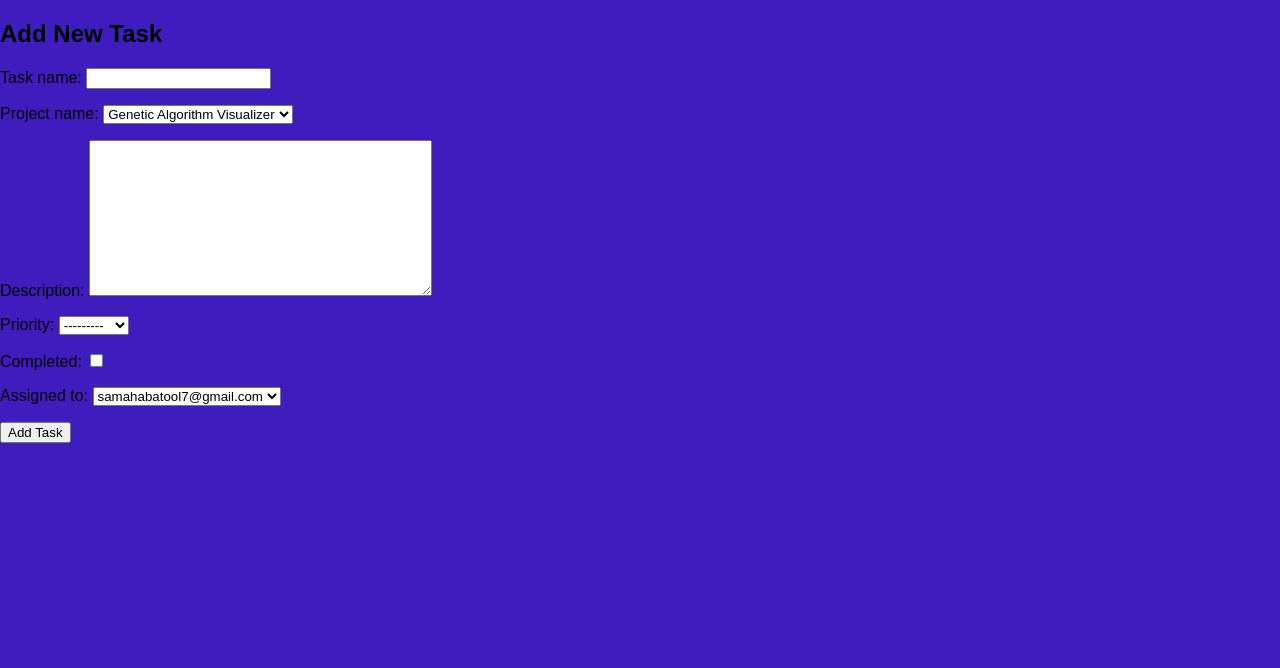
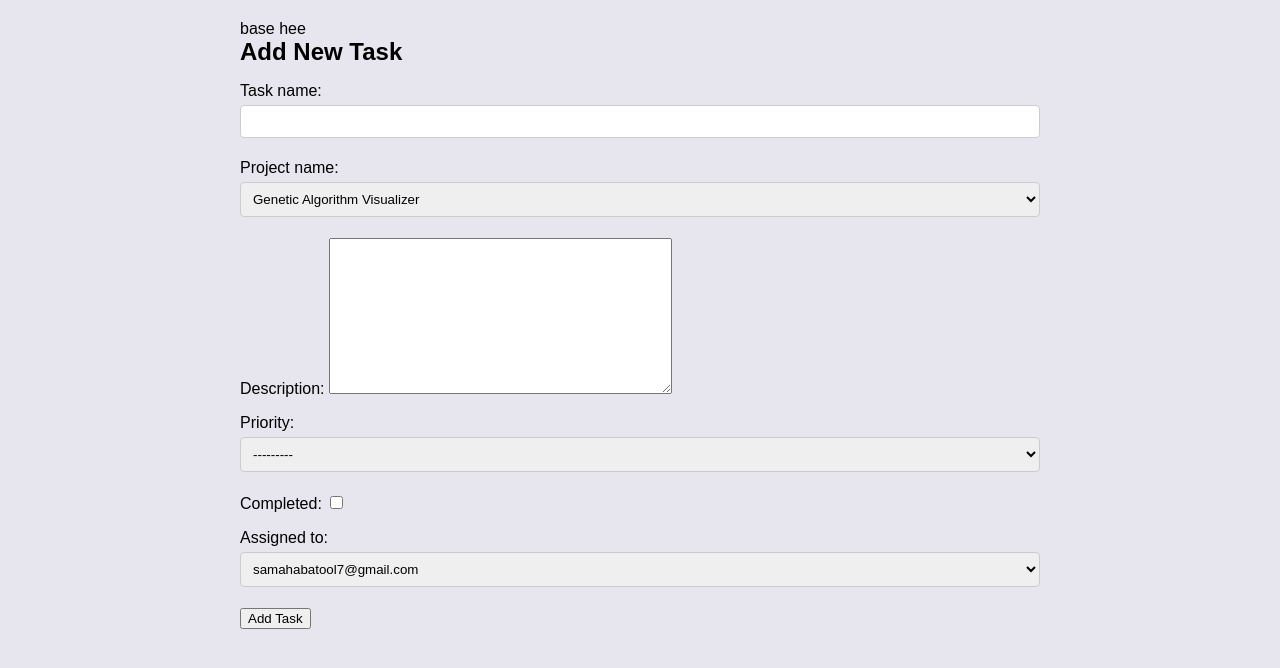
Before and after one commit to samaha-rizvi-4578/ToDoList-Django, a Django app: page /todolist/tasks/add/ in a window 1280 px wide. Shown: the top 668 px of the page. Run offline with Django 5.2, Linux system fonts and the light colour scheme; a user stored in the database is signed in; data comes from the database, SQL or seed files in the repository; both versions use the stored data as it was after the commit; some libraries are stand-ins or nearby versions.

Commit message:
chore: Update base.html with font and style improvements

```diff
--- a/todo/templates/base.html
+++ b/todo/templates/base.html
@@ -5,10 +5,117 @@
 <head>
   <meta charset="utf-8">
   <title>{% block title %}Django Auth Tutorial{% endblock %}</title>
-  <link rel="stylesheet" href="{% static 'css/style.css' %}">
+  <script src="https://kit.fontawesome.com/yourkit.js"></script>
+    <link rel="stylesheet" href="{% static 'css/style.css' %}" />
+    <link rel="preconnect" href="https://fonts.googleapis.com" />
+    <link rel="stylesheet" href="https://fonts.googleapis.com/css2?family=Montserrat:wght@400;700&family=Roboto:wght@400;700&display=swap" />
+    <style>
+       /* Global styles */
+body {
+    font-family: Arial, sans-serif;
+    background-color: #e7e5ee;
+    margin: 0;
+    padding: 0;
+}
+
+main {
+    margin: 0 auto;
+    padding: 20px;
+    max-width: 800px;
+}
+
+/* Button styles */
+.btn {
+    display: inline-block;
+    padding: 8px 16px;
+    margin: 5px;
+    border: none;
+    border-radius: 4px;
+    cursor: pointer;
+    text-decoration: none;
+}
+
+.btn-primary {
+    background-color: #7e40f6;
+    color: white;
+}
+
+.btn-primary:hover {
+    background-color: #5b2cd6;
+}
+
+/* Table styles */
+.table {
+    width: 100%;
+    border-collapse: collapse;
+}
+
+.table th, .table td {
+    padding: 8px;
+    border-bottom: 1px solid #ddd;
+}
+
+.table th {
+    background-color: #f2f2f2;
+    text-align: left;
+}
+
+/* Heading styles */
+h1, h2, h3, h4, h5, h6 {
+    margin-top: 0;
+    margin-bottom: 10px;
+}
+
+/* Form styles */
+input[type="text"], select {
+    width: 100%;
+    padding: 8px;
+    margin: 5px 0;
+    border: 1px solid #ccc;
+    border-radius: 4px;
+    box-sizing: border-box;
+}
+
+input[type="submit"] {
+    background-color: #4CAF50;
+    color: white;
+    padding: 10px 20px;
+    border: none;
+    border-radius: 4px;
+    cursor: pointer;
+}
+
+input[type="submit"]:hover {
+    background-color: #45a049;
+}
+/* Navigation styles */
+nav ul {
+    list-style-type: none;
+    margin: 0;
+    padding: 0;
+}
+
+nav ul li {
+    display: inline;
+    margin-right: 10px;
+}
+
+nav ul li a {
+    text-decoration: none;
+    color: #333;
+    padding: 8px 16px;
+    border-radius: 4px;
+}
+
+nav ul li a:hover {
+    background-color: #f2f2f2;
+}
+
+    </style>
 </head>
 <body>
   <main>
+    base hee
     {% block content %}
     {% endblock %}
   </main>
```
Also changed, not shown: todo/db.sqlite3.
